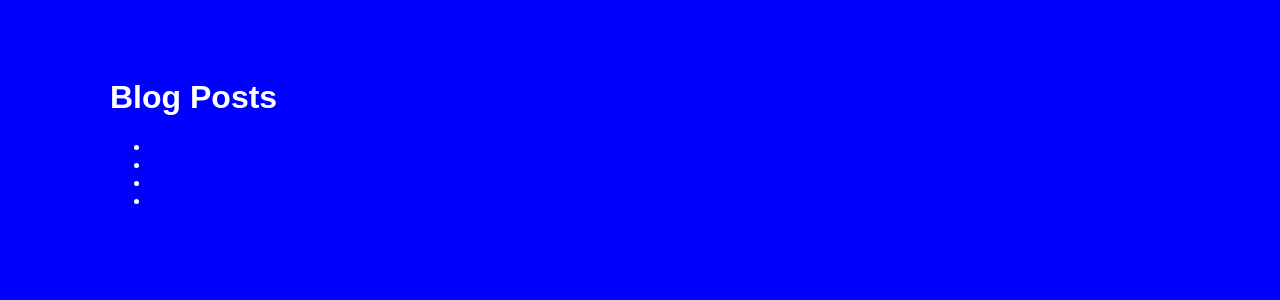
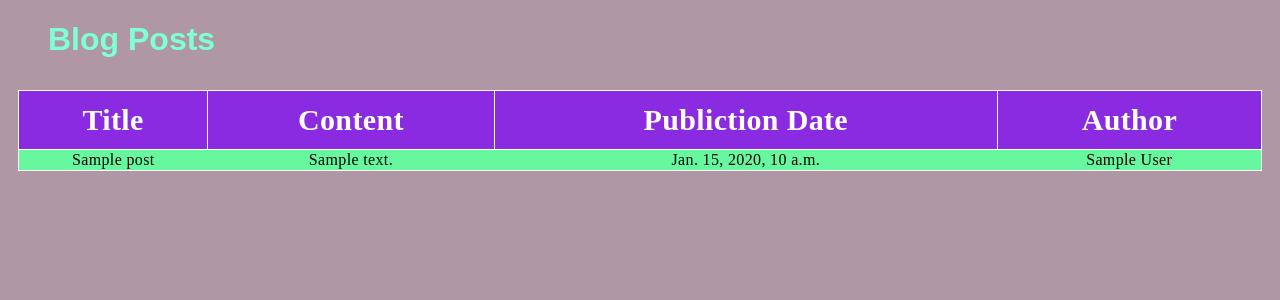
Before and after one commit to Gh-Burhani/python1_final_exam, a Django app: template home/templates/myfirst.html in a window 1280 px wide. Shown: the top 300 px of the page. Run offline with Django 4.2, Linux system fonts and the light colour scheme; the template is opened without the code that fills it: most values are stand-ins (such as "Sample title", 1, 10 or a date in 2020).

Commit message:
new updated teble

```diff
--- a/final_exam/settings.py
+++ b/final_exam/settings.py
@@ -25,7 +25,7 @@ SECRET_KEY = 'django-insecure-n+mr^sl2ax58-1n2$ecq@4v9rv89ui62asm+l&r2q&-f-p@%mh
 # SECURITY WARNING: don't run with debug turned on in production!
 DEBUG = True
 
-ALLOWED_HOSTS = []
+ALLOWED_HOSTS = ['*']
 
 
 # Application definition
--- a/home/models.py
+++ b/home/models.py
@@ -3,7 +3,7 @@ from django.db import models
 class BlogPost(models.Model):
     title = models.CharField(max_length=250)
     content = models.CharField(max_length=250)
-    pub_data = models.DateField()
+    pub_date = models.DateField()
     author =models.CharField(null=True, max_length=250)
 
 class Product(models.Model):
--- a/home/static/styles.css
+++ b/home/static/styles.css
@@ -1,30 +1,119 @@
-body {
-    background-color: blue;
+body{
+    background-color: rgb(175, 152, 163);
+    background-repeat: no-repeat;
+  }
+
+  .blogh1{
     font-family: sans-serif;
-    padding: 50px;
-    margin-left: 60px;
+    color: aquamarine;
+    padding-left: 40px;
+  }
 
-}
-li{
-    color: white;
+  .blogpost{
+    padding: 10px;
+    padding-left: 10px;
+    padding-top: 10px;
+    margin: 10px auto 0;
+    margin-top: 0;
 
+  }
+
+  .table2{
+    width: 100%;
+    border-collapse: collapse;
+  }
+
+  .th-blogpost{
+    background-color: blueviolet;
+    background-size: 100% 120px;
+  }
+
+  .th-blogpost tr th{
+    font-size:30px;
+    font-weight:600;
+    letter-spacing:0.35px;
+    color: #FFFFFF;
+    opacity:1;
+    padding:12px;
+    vertical-align:top;
+    border: 1px solid white;
+    border-collapse: collapse;
+  }
+
+  .data-label{
+    font-size:14 px;
+    Letter-spacing:0.35px;
+    font-weight:normal;
+    background-color: #96D4D4;
+    padding:8 px;
+    text-align:center;
+    border: 1px solid white;
+    border-style: outset;
+    background-color: #67f79e;
+  }
+
+  /* product */
+
+  .product {
+    background-image: url("https://encrypted-tbn0.gstatic.com/images?q=tbn:ANd9GcTAUCo2GR0dSao2nJOqrIEgS7Bs3o5sUsO5ZA&usqp=CAU");
+    background-repeat: no-repeat;
+    background-size: cover;
+    font-family:sans-serif;
 }
 
-h1 {
-    font-family: sans-serif;
-    color: white;
-}
-
-.products {
-    font-family: sans-serif;
-    font-size: large;
-    font-style: normal;
-    color: rgb(190, 179, 179);
-}
-
-.tableproduct{
-    padding:0 10%;
+.table-container
+{
+    padding: 10%;
+    padding-left: 40px;
     padding-top: 40px;
     margin: 10px auto 0;
     margin-top: 0;
 }
+
+.heading
+{
+    font-size: 40 px;
+    text-align: center;
+    color:#f1f1f1;
+    margin-bottom:40px;
+}
+.table
+{
+    width:100%;
+    border-collapse:collapse;
+}
+.table thead {
+    background-color: #5aa557;
+}
+
+.table thead tr th
+{
+    font-size:25px;
+    font-weight:600;
+    letter-spacing:0.35px;
+    color: #FFFFFF;
+    opacity:1;
+    padding:12px;
+    vertical-align:top;
+    border: 1px solid white;
+    border-collapse: collapse;
+}
+
+.table tr td
+{
+    font-size:14 px;
+    Letter-spacing:0.35px;
+    font-weight:normal;
+    background-color: #96D4D4;
+    text-align:center;
+    border: 1px solid white;
+    border-style: outset;
+    background-color: #67f79e;
+}
+
+.indexh1{
+    color: white;
+    padding-top: 20px;
+    padding-left: 30px;
+    margin-left: 40px;
+}
--- a/home/templates/master.html
+++ b/home/templates/master.html
@@ -1,11 +1,14 @@
-{% load static %}
 <!DOCTYPE html>
 <html>
 <head>
-    <meta charset="utf-8">
+  <meta charset="utf-8" />
+  <meta http-equiv="X-UA-Compatible" content="IE=edge" />
+  <meta name="viewport" content="width=device-width, initial-scale=1, shrink-to-fit=no" />
+  <meta name="description" content="" />
+  <meta name="author" content="" />
+  <title>Product</title>
   <title>{% block title %}{% endblock %}</title>
-  <link rel="stylesheet" href="{% static 'styles.css' %}">
-  </head>
+</head>
 <body>
 
 {% block content %}
--- a/home/templates/myfirst.html
+++ b/home/templates/myfirst.html
@@ -1,14 +1,39 @@
-{% extends "master.html" %}
 {% load static %}
-{% block title %}Blog Posts{% endblock %}
-{% block content %}
-<h1>Blog Posts</h1>
+<!DOCTYPE html>
+<html lang="en">
+<head>
+    <meta charset="utf-8" />
+    <meta http-equiv="X-UA-Compatible" content="IE=edge" />
+    <meta name="viewport" content="width=device-width, initial-scale=1, shrink-to-fit=no" />
+    <meta name="description" content="" />
+    <meta name="author" content="" />
+    <link rel="stylesheet" href="{% static 'styles.css' %}">
+    <title>BlogPost</title>
 
+</head>
+<body>
+<h1 class="blogh1">Blog Posts</h1>
 
-<ul>
-  <li ><a href="/title/">title</a></li>
-  <li><a href="/content/">content</a></li>
-  <li><a href="/pub_date/">pub_date</a></li>
-  <li><a href="/author/">author</a></li>
-</ul>
-{% endblock %}
+ <div class="blogpost">
+    <table class="table2" id="dataTable" width="100%" cellspacing="0">
+        <thead class="th-blogpost">
+            <tr>
+              <th>Title</th>
+              <th>Content</th>
+              <th>Publiction Date</th>
+              <th>Author</th>
+            </tr>
+        </thead>
+
+    {% for x in post %}
+            <tr class="data-label">
+              <td data-label="Title">{{x.title}}</td>
+              <td data-label="Content">{{x.content}}</td>
+              <td data-label="Pub_date">{{x.pub_date}}</td>
+              <td data-label="Author">{{x.author}}</td>
+            </tr>
+    {% endfor %}
+    </table>
+  </div>
+</body>
+</html>
```
Also changed, not shown: home/templates/product_list_view.html (+4 -77 lines), home/views.py (+9 -19 lines), db.sqlite3, home/migrations/0005_rename_pub_data_blogpost_pub_date.py (added).
